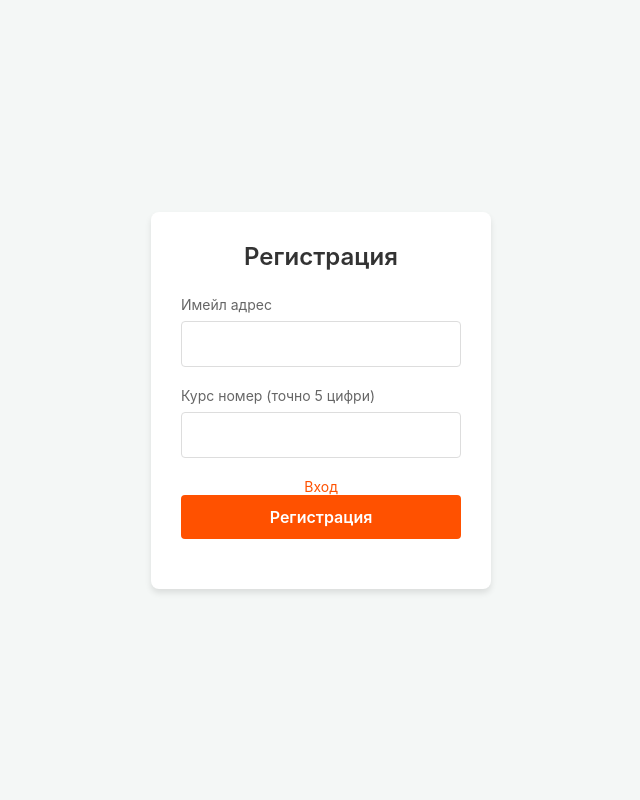
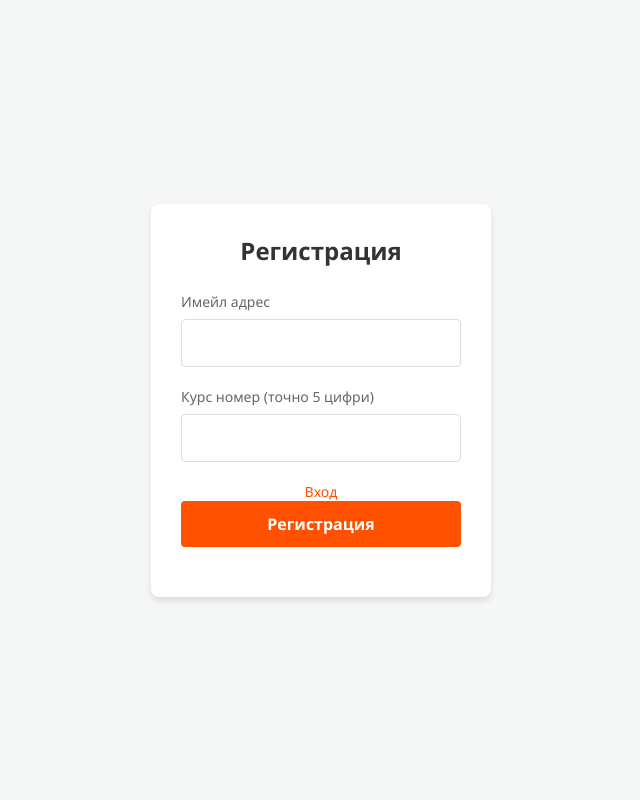
Before and after one commit to PetarK20/QuizApp, a PHP site: page /backend/php/index.php in a window 1280 px wide. Shown: the whole page, without its empty margins (319-959 px from the left). Run offline with PHP 8.4, Linux system fonts and the light colour scheme; some libraries are stand-ins or nearby versions.

Commit message:
Refactor CSS styles for consistency and clarity

```diff
--- a/css/style.css
+++ b/css/style.css
@@ -2,7 +2,7 @@
     margin: 0;
     padding: 0;
     box-sizing: border-box;
-    font-family: -apple-system, BlinkMacSystemFont, "Segoe UI", Roboto, sans-serif;
+    font-family: 'Segoe UI', Tahoma, Geneva, Verdana, sans-serif;
 }
 
 body {
```
